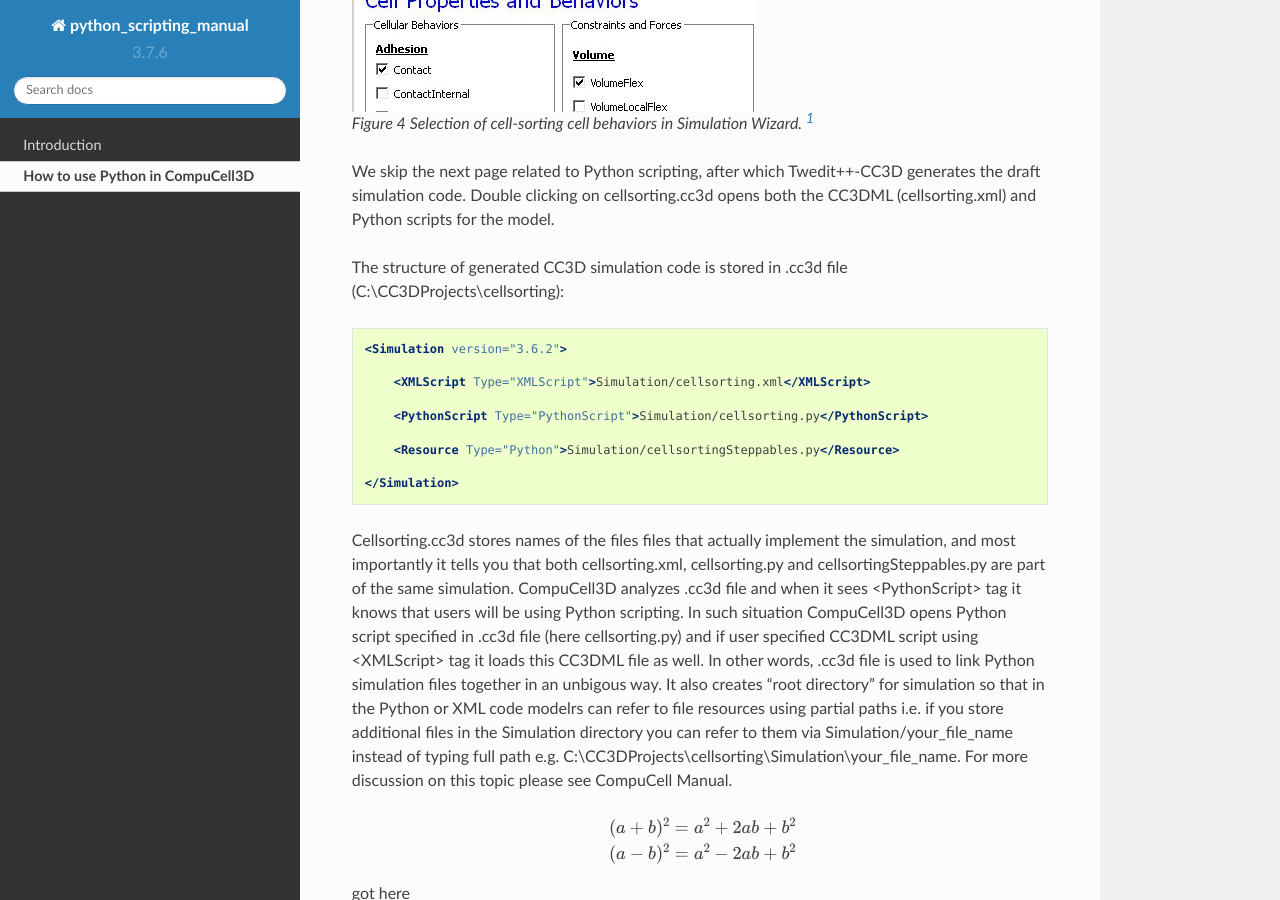
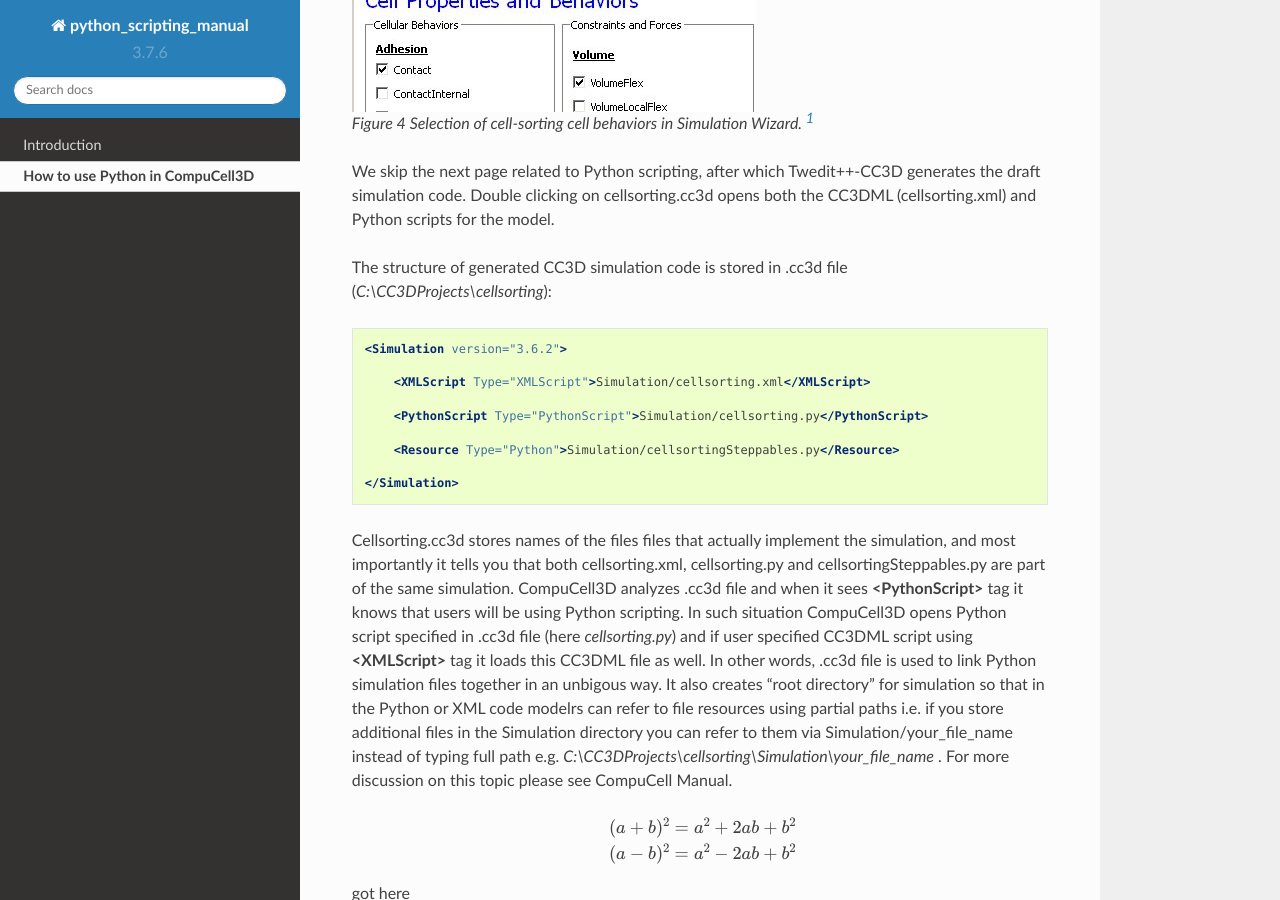
Before and after one commit to CompuCell3D/PythonScriptingManual, a Sphinx documentation site: the page built from docs/how_to_use_python_in_cc3d.rst, in a window 1280 px wide and 900 px high, scrolled down 2765 px. Built offline with Sphinx 7.4.7 and the Read the Docs theme 2.0.0, drawn with Linux system fonts in a browser that asks for light colours.

Commit message:
formatting

```diff
--- a/docs/how_to_use_python_in_cc3d.rst
+++ b/docs/how_to_use_python_in_cc3d.rst
@@ -64,7 +64,7 @@ cellsorting.cc3d opens both the CC3DML (cellsorting.xml) and Python
 scripts for the model.
 
 The structure of generated CC3D simulation code is stored in .cc3d file
-(C:\\CC3DProjects\\cellsorting):
+(*C:\\CC3DProjects\\cellsorting*):
 
 .. code-block:: xml
 
@@ -82,16 +82,16 @@ Cellsorting.cc3d stores names of the files files that actually implement
 the simulation, and most importantly it tells you that both
 cellsorting.xml, cellsorting.py and cellsortingSteppables.py are part of
 the same simulation. CompuCell3D analyzes .cc3d file and when it sees
-<PythonScript> tag it knows that users will be using Python scripting.
+**<PythonScript>** tag it knows that users will be using Python scripting.
 In such situation CompuCell3D opens Python script specified in .cc3d
-file (here cellsorting.py) and if user specified CC3DML script using
-<XMLScript> tag it loads this CC3DML file as well. In other words, .cc3d
+file (here *cellsorting.py*) and if user specified CC3DML script using
+**<XMLScript>** tag it loads this CC3DML file as well. In other words, .cc3d
 file is used to link Python simulation files together in an unbigous
 way. It also creates “root directory” for simulation so that in the
 Python or XML code modelrs can refer to file resources using partial
 paths i.e. if you store additional files in the Simulation directory you
 can refer to them via Simulation/your\_file\_name instead of typing full
-path e.g. C:\\CC3DProjects\\cellsorting\\Simulation\\your\_file\_name.
+path e.g. *C:\\CC3DProjects\\cellsorting\\Simulation\\your\_file\_name* .
 For more discussion on this topic please see CompuCell Manual.
 
 
```
